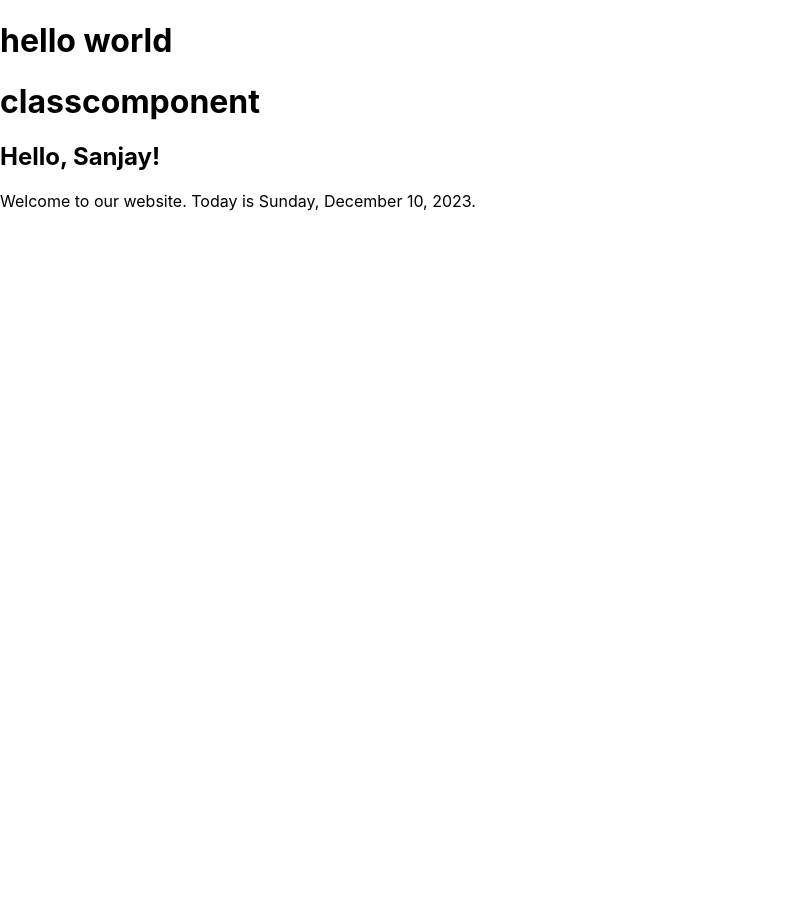
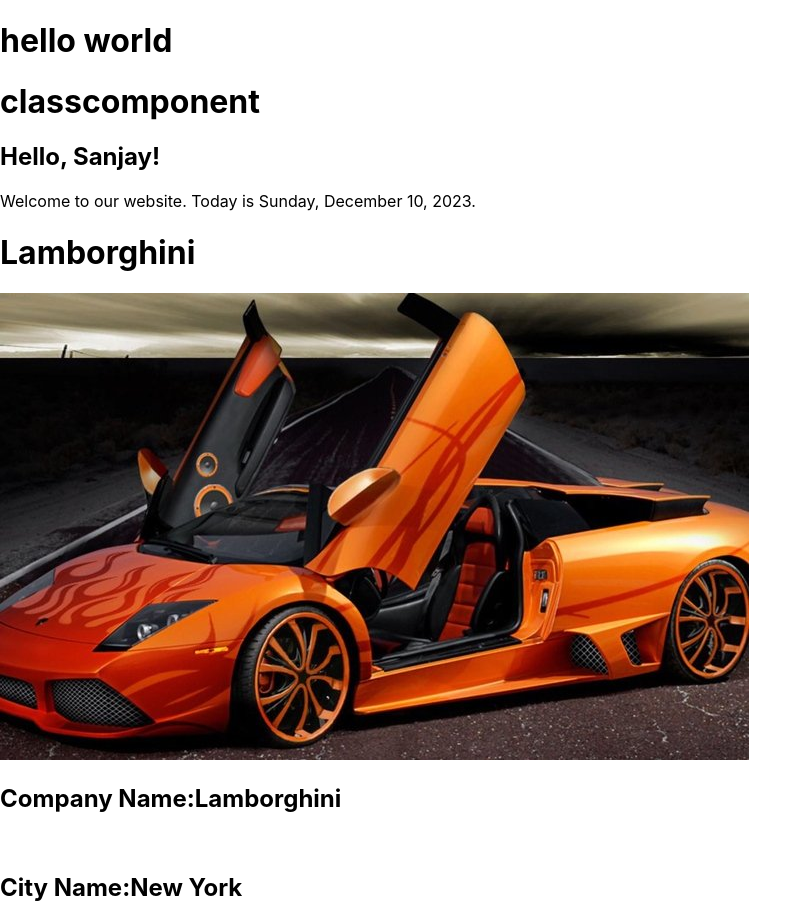
Before and after one commit to SANJAY-3001/React-Class, a React (Create React App) app in the folder Day3/sanjay-search-engine/: page / in a window 1280 px wide. Shown: the whole page, without its empty margins (0-812 px from the left). Before the commit the page ends 800 px from the top, so only its background shows below. Built offline with nearby package versions, Linux system fonts and the light colour scheme.

Commit message:
Custom component car

```diff
--- a/Day3/sanjay-search-engine/src/App.js
+++ b/Day3/sanjay-search-engine/src/App.js
@@ -1,13 +1,14 @@
 import ClassComponent from './Component/ClassComponent';
 import Greeting from './Component/Greeting';
 import FunctionComponent from './Component/funtioncomponent';
-
+import ClassCar from './Component/ClassCar';
 function App() {
   return (
     <div>
       <FunctionComponent />
       <ClassComponent />
       <Greeting></Greeting>
+      <ClassCar />
     </div>
   );
 }
--- /dev/null
+++ b/Day3/sanjay-search-engine/src/Component/ClassCar.js
@@ -0,0 +1,18 @@
+import { Component } from "react";
+import img from '../assets/lamborghini-theme-3.jpg'
+import FuncCar from './funcCar';
+class ClassCar extends Component
+{
+    render()
+    {
+        return(
+            <div>
+                <h1>Lamborghini</h1>
+                <img src={img} />
+                <FuncCar />
+            </div>
+        );
+    }
+}
+
+export default ClassCar;
--- /dev/null
+++ b/Day3/sanjay-search-engine/src/Component/funcCar.js
@@ -0,0 +1,10 @@
+
+function funcCar(){
+    return(
+        <div>
+        <h2>Company Name:Lamborghini</h2><br></br>
+        <h2>City Name:New York</h2>
+        </div>
+    );
+}
+export default funcCar;
```
Also changed, not shown: Day3/sanjay-search-engine/src/assets/lamborghini-theme-3.jpg (added).
